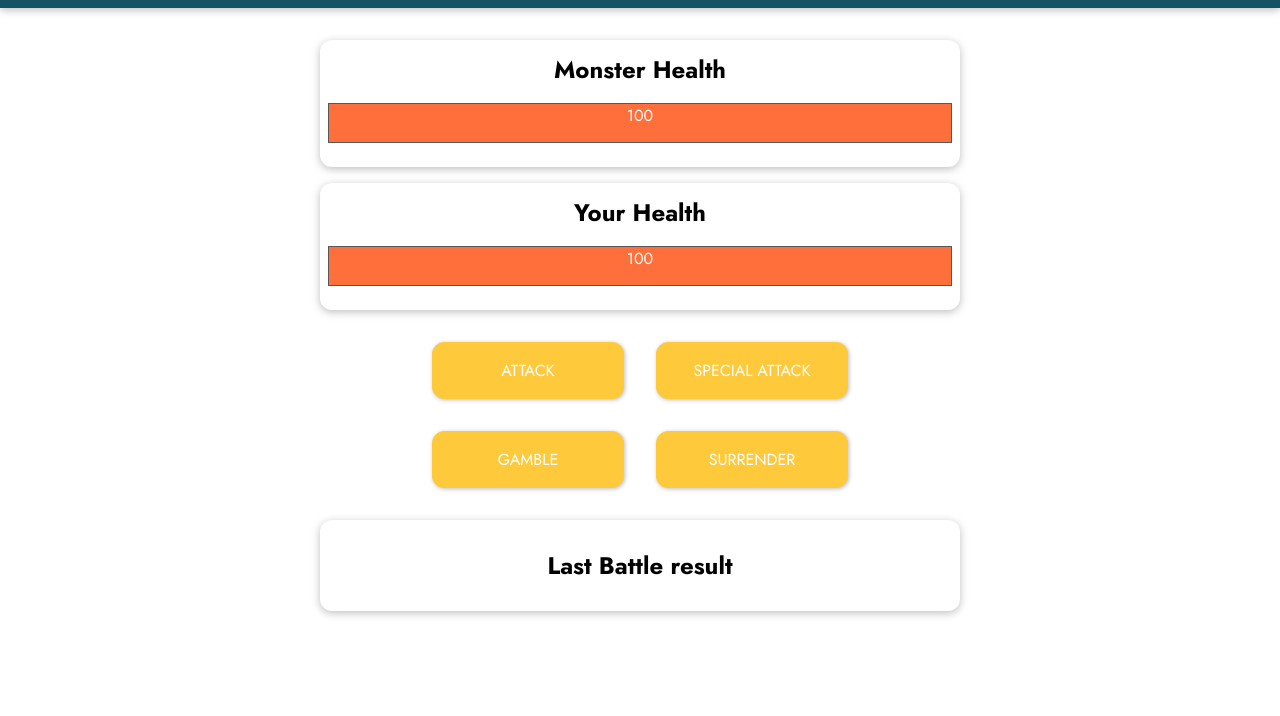
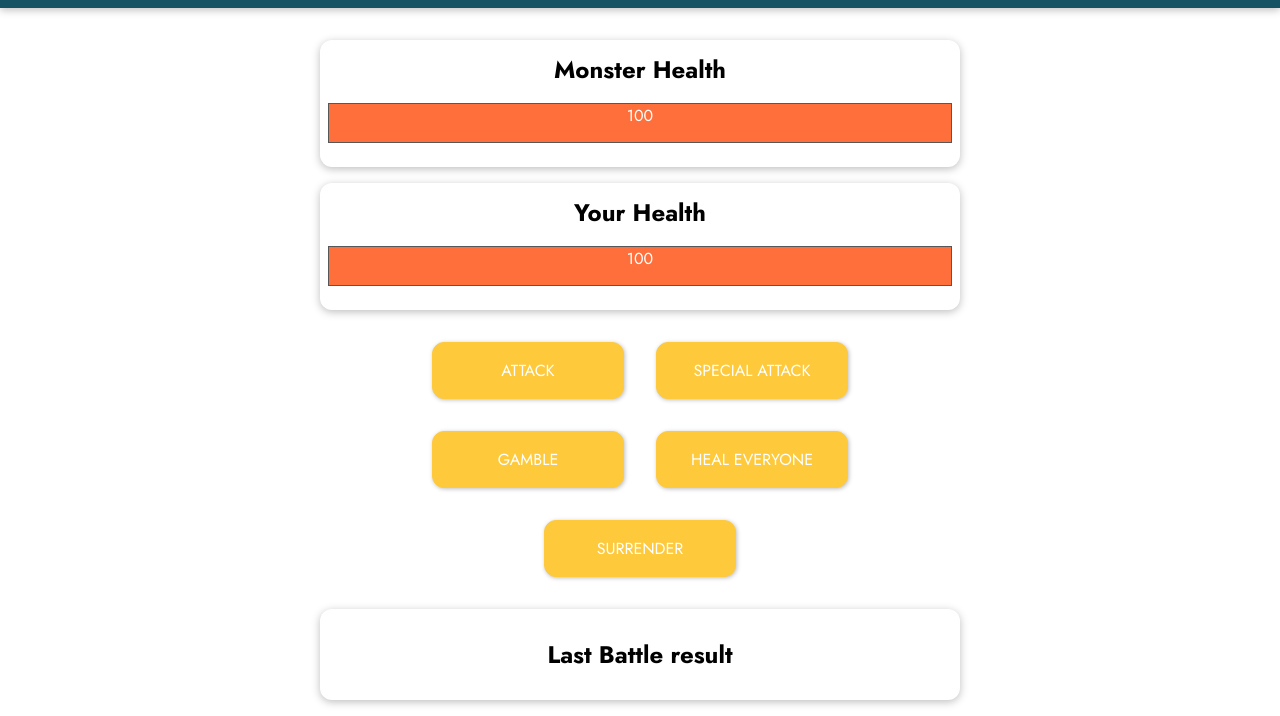
Before and after one commit to Cepa95/TheMonsterSlayerGame, a plain HTML site: page index.html in a window 1280 px wide. Shown: the part 97-813 px from the top of the page. Drawn offline with nearby package versions, Linux system fonts and the light colour scheme.

Commit message:
healing everyone

```diff
--- a/app.js
+++ b/app.js
@@ -10,6 +10,7 @@ const app = Vue.createApp({
       currentRound: 0,
       winner: null,
       logMessages: [],
+      once: 0,
     };
   },
   computed: {
@@ -22,14 +23,15 @@ const app = Vue.createApp({
     mayUseSpecialAttack() {
       return this.currentRound % 5 !== 0;
     },
-    mayHeal(){
+    mayGamble() {
       return this.currentRound % 2 !== 0;
     },
     lastTwoLogMessages() {
       return this.logMessages.slice(0, 2);
-    }
-
-
+    },
+    mayHeal() {
+      return this.once > 0;
+    },
   },
 
   watch: {
@@ -54,19 +56,19 @@ const app = Vue.createApp({
       this.currentRound++;
       const attackValue = getRandomValue(3, 10);
       this.monsterHealth -= attackValue;
-      this.addLogMessage('player', 'attack', attackValue);
+      this.addLogMessage("player", "attack", attackValue);
       this.attackPlayer();
     },
     attackPlayer() {
       const attackValue = getRandomValue(8, 14);
       this.playerHealth -= attackValue;
-      this.addLogMessage('monster', 'attack', attackValue);
+      this.addLogMessage("monster", "attack", attackValue);
     },
     specialAttackMonster() {
       this.currentRound++;
       const attackValue = getRandomValue(10, 25);
       this.monsterHealth -= attackValue;
-      this.addLogMessage('player', 'special attack', attackValue);
+      this.addLogMessage("player", "special attack", attackValue);
       this.attackPlayer();
     },
     gamble() {
@@ -77,28 +79,40 @@ const app = Vue.createApp({
       } else {
         this.playerHealth += healValue;
       }
-      this.addLogMessage('player', 'heal', healValue);
+      this.addLogMessage("player", "heal", healValue);
       this.attackPlayer();
     },
     startGame() {
       this.playerHealth = 100;
       this.monsterHealth = 100;
       this.currentRound = 0;
-     this.winner = null;
-     this.logMessages = [];
+      this.winner = null;
+      this.logMessages = [];
+      this.once = 0;
     },
     surrender() {
-      this.winner = 'monster';
-
+      this.winner = "monster";
     },
-    addLogMessage(who, what, value){
-
+    addLogMessage(who, what, value) {
       this.logMessages.unshift({
         actionBy: who,
         actionType: what,
-        actionValue: value
-      })
-    }
+        actionValue: value,
+      });
+    },
+    healEveryone(value) {
+      if (this.playerHealth + value > 100) {
+        this.playerHealth = 100;
+      } else {
+        this.playerHealth += value;
+      }
+      if (this.monsterHealth + value > 100) {
+        this.monsterHealth = 100;
+      } else {
+        this.monsterHealth += value;
+      }
+      this.once++;
+    },
   },
 });
 
--- a/index.html
+++ b/index.html
@@ -41,7 +41,8 @@
         <button :disabled="mayUseSpecialAttack" @click="specialAttackMonster">
           SPECIAL ATTACK
         </button>
-        <button :disabled="mayHeal" @click="gamble">GAMBLE</button>
+        <button :disabled="mayGamble" @click="gamble">GAMBLE</button>
+        <button :disabled="mayHeal" @click="healEveryone(20)">HEAL EVERYONE</button>
         <button @click="surrender">SURRENDER</button>
       </section>
       <section id="log" class="container">
```
